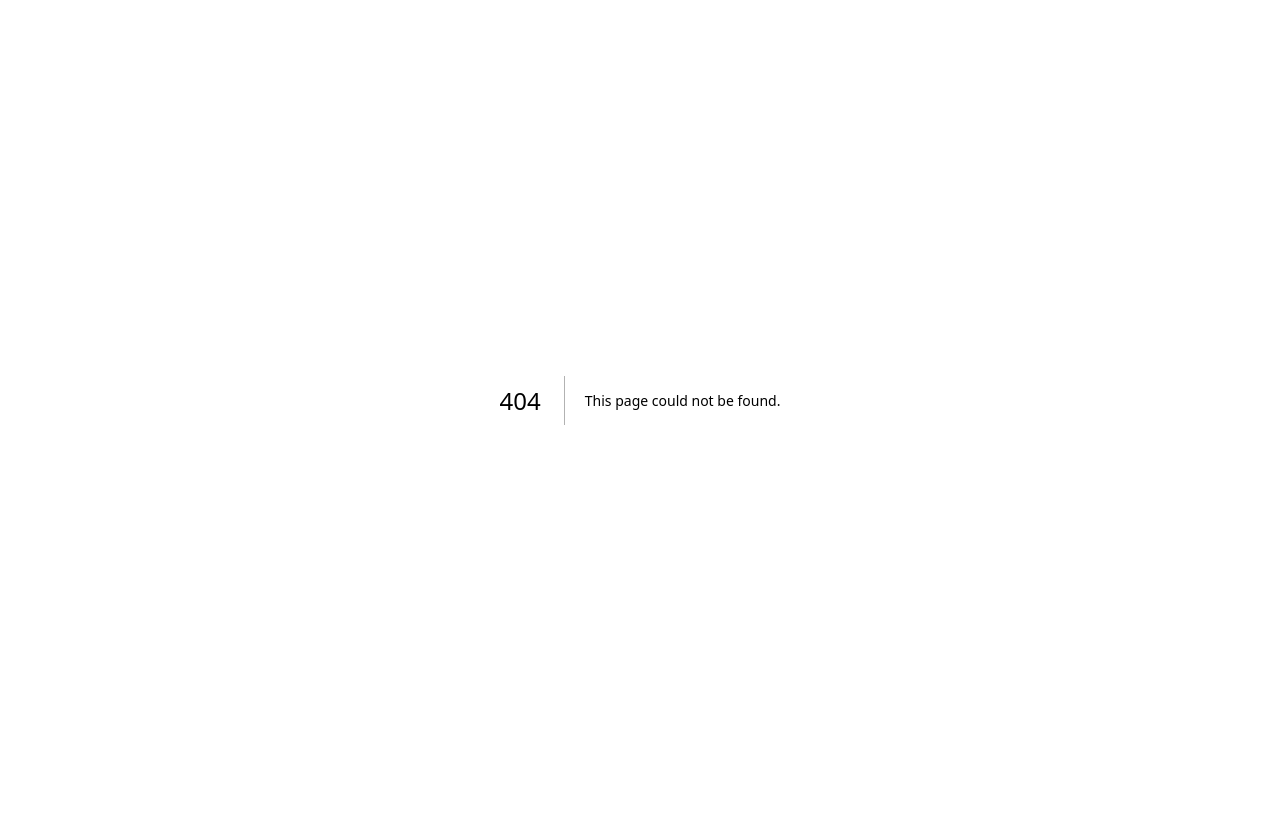
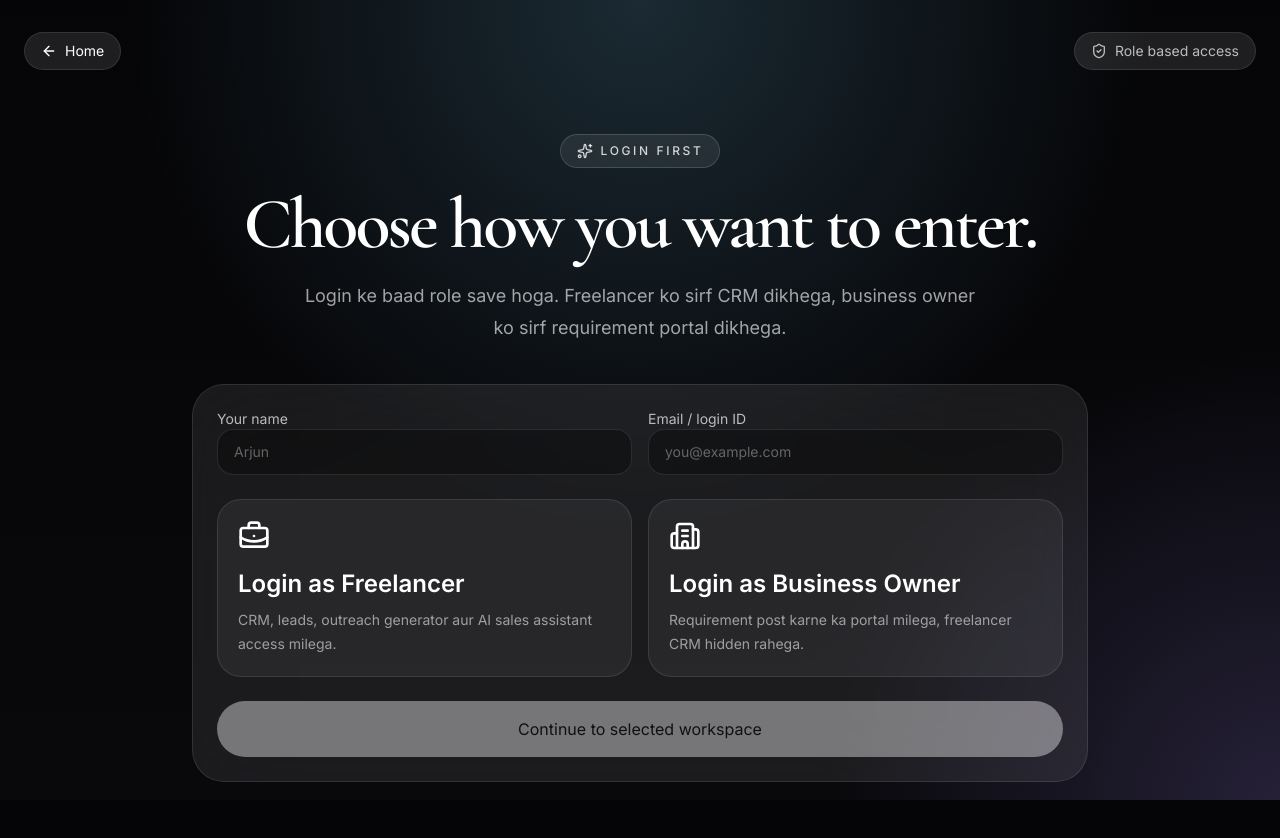
Before and after one commit to niteshsingh12880-hue/atelier-leads, a Next.js app: page /login in a window 1280 px wide. Before the commit this address had no page. Shown: the top 838 px of the page. Before the commit the page ends 800 px from the top, so only its background shows below. Built offline with nearby package versions, Linux system fonts and the light colour scheme.

Commit message:
role-based-login

```diff
--- a/src/app/business/page.tsx
+++ b/src/app/business/page.tsx
@@ -3,6 +3,7 @@
 import Link from "next/link";
 import { useState } from "react";
 import { Building2, CheckCircle2, Home, Send, Sparkles } from "lucide-react";
+import { AuthGate, SessionBadge } from "@/lib/auth";
 import { Lead, normalizeLeads, scoreLead, ServiceIntent, services, starterLeads, storageKey } from "@/lib/leads";
 
 function getStoredLeads() {
@@ -53,11 +54,12 @@ export default function BusinessPage() {
   }
 
   return (
-    <main className="min-h-screen bg-[#050507] text-white">
+    <AuthGate allowedRole="business">
+      <main className="min-h-screen bg-[#050507] text-white">
       <div className="pointer-events-none fixed inset-0 bg-[radial-gradient(circle_at_top_right,rgba(34,211,238,0.18),transparent_30rem),radial-gradient(circle_at_bottom_left,rgba(16,185,129,0.16),transparent_28rem),linear-gradient(180deg,#050507,#09090c)]" />
       <nav className="relative z-10 mx-auto flex max-w-7xl items-center justify-between px-6 py-6">
         <div><p className="text-xs uppercase tracking-[0.28em] text-cyan-100/60">Business Owner Portal</p><h1 className="text-2xl font-semibold">Post your requirement</h1></div>
-        <Link href="/" className="inline-flex items-center gap-2 rounded-full border border-white/10 bg-white/10 px-4 py-2 text-sm"><Home className="size-4" /> Home</Link>
+        <div className="flex flex-wrap items-center justify-end gap-2"><SessionBadge /><Link href="/" className="inline-flex items-center gap-2 rounded-full border border-white/10 bg-white/10 px-4 py-2 text-sm"><Home className="size-4" /> Home</Link></div>
       </nav>
 
       <section className="relative z-10 mx-auto grid max-w-7xl gap-8 px-6 pb-20 pt-8 lg:grid-cols-[0.8fr_1.2fr]">
@@ -93,6 +95,7 @@ export default function BusinessPage() {
           {posted && <div className="mt-4 flex items-center gap-2 rounded-2xl border border-emerald-300/20 bg-emerald-400/10 p-4 text-sm text-emerald-100"><CheckCircle2 className="size-5" /> Submitted. Freelancer dashboard me inbound lead add ho gaya.</div>}
         </div>
       </section>
-    </main>
+      </main>
+    </AuthGate>
   );
 }
--- a/src/app/freelancer/page.tsx
+++ b/src/app/freelancer/page.tsx
@@ -3,6 +3,7 @@
 import Link from "next/link";
 import { useEffect, useMemo, useState } from "react";
 import { CheckCircle2, ClipboardList, Home, Mail, MessageCircle, Plus, Send, Trash2, Upload, UsersRound } from "lucide-react";
+import { AuthGate, SessionBadge } from "@/lib/auth";
 import { createPitch, Lead, LeadStatus, normalizeLeads, scoreLead, ServiceIntent, serviceBenefit, services, starterLeads, statuses, storageKey } from "@/lib/leads";
 
 function getStoredLeads() {
@@ -102,11 +103,12 @@ export default function FreelancerPage() {
   }
 
   return (
-    <main className="min-h-screen bg-[#050507] text-white">
+    <AuthGate allowedRole="freelancer">
+      <main className="min-h-screen bg-[#050507] text-white">
       <div className="pointer-events-none fixed inset-0 bg-[radial-gradient(circle_at_top_left,rgba(125,211,252,0.14),transparent_28rem),linear-gradient(180deg,#050507,#09090c)]" />
       <nav className="relative z-10 mx-auto flex max-w-7xl items-center justify-between px-6 py-6">
         <div><p className="text-xs uppercase tracking-[0.28em] text-cyan-100/60">Freelancer Workspace</p><h1 className="text-2xl font-semibold">Atelier-Leads CRM</h1></div>
-        <Link href="/" className="inline-flex items-center gap-2 rounded-full border border-white/10 bg-white/10 px-4 py-2 text-sm"><Home className="size-4" /> Home</Link>
+        <div className="flex flex-wrap items-center justify-end gap-2"><SessionBadge /><Link href="/" className="inline-flex items-center gap-2 rounded-full border border-white/10 bg-white/10 px-4 py-2 text-sm"><Home className="size-4" /> Home</Link></div>
       </nav>
 
       <section className="relative z-10 mx-auto max-w-7xl px-6 pb-8">
@@ -167,6 +169,7 @@ export default function FreelancerPage() {
           </div>
         </div>
       </section>
-    </main>
+      </main>
+    </AuthGate>
   );
 }
--- /dev/null
+++ b/src/app/login/page.tsx
@@ -0,0 +1,25 @@
+import Link from "next/link";
+import { ArrowLeft, ShieldCheck, Sparkles } from "lucide-react";
+import { LoginForm } from "@/lib/auth";
+
+export default function LoginPage() {
+  return (
+    <main className="relative min-h-screen overflow-hidden bg-[#050507] px-6 py-8 text-white">
+      <div className="pointer-events-none fixed inset-0 bg-[radial-gradient(circle_at_top,rgba(125,211,252,0.18),transparent_32rem),radial-gradient(circle_at_bottom_right,rgba(167,139,250,0.18),transparent_28rem),linear-gradient(180deg,#050507,#09090c)]" />
+      <nav className="relative z-10 mx-auto flex max-w-7xl items-center justify-between">
+        <Link href="/" className="inline-flex items-center gap-2 rounded-full border border-white/10 bg-white/10 px-4 py-2 text-sm"><ArrowLeft className="size-4" /> Home</Link>
+        <div className="inline-flex items-center gap-2 rounded-full border border-white/10 bg-white/10 px-4 py-2 text-sm text-white/70"><ShieldCheck className="size-4" /> Role based access</div>
+      </nav>
+
+      <section className="relative z-10 mx-auto max-w-5xl pb-10 pt-16 text-center">
+        <div className="mb-5 inline-flex items-center gap-2 rounded-full border border-white/15 bg-white/[0.08] px-4 py-2 text-xs font-medium uppercase tracking-[0.22em] text-white/80 backdrop-blur-2xl"><Sparkles className="size-4" /> Login first</div>
+        <h1 className="font-serif text-5xl font-semibold leading-none tracking-[-0.04em] md:text-7xl">Choose how you want to enter.</h1>
+        <p className="mx-auto mt-5 max-w-2xl text-lg leading-8 text-white/62">Login ke baad role save hoga. Freelancer ko sirf CRM dikhega, business owner ko sirf requirement portal dikhega.</p>
+      </section>
+
+      <div className="relative z-10 pb-16">
+        <LoginForm />
+      </div>
+    </main>
+  );
+}
--- a/src/app/page.tsx
+++ b/src/app/page.tsx
@@ -1,10 +1,11 @@
 import Link from "next/link";
+import { SessionBadge } from "@/lib/auth";
 import { ArrowRight, BriefcaseBusiness, Building2, Globe, MapPinned, MessageCircle, Search, Sparkles } from "lucide-react";
 
 const roles = [
   {
     title: "Join as Freelancer",
-    href: "/freelancer",
+    href: "/login",
     icon: BriefcaseBusiness,
     kicker: "CRM + outreach workspace",
     copy: "Find leads, track pipeline, generate pitches, and convert website, SEO, Google Profile, and AI chatbot prospects.",
@@ -12,7 +13,7 @@ const roles = [
   },
   {
     title: "Join as Business Owner",
-    href: "/business",
+    href: "/login",
     icon: Building2,
     kicker: "Post your project requirement",
     copy: "Tell freelancers what you want built or optimized: website, SEO, Google Business Profile, or 24x7 AI chatbot.",
@@ -37,7 +38,7 @@ export default function Home() {
           <span className="text-xl font-semibold">Atelier-Leads</span>
         </div>
         <div className="hidden rounded-full border border-white/10 bg-white/[0.07] px-6 py-3 text-sm text-white/78 backdrop-blur-2xl md:flex md:gap-8">
-          <Link href="/freelancer">Freelancer</Link><Link href="/business">Business Owner</Link>
+          <SessionBadge />
         </div>
       </nav>
 
@@ -49,7 +50,7 @@ export default function Home() {
           One platform. Two clear journeys.
         </h1>
         <p className="mx-auto mt-6 max-w-3xl text-lg leading-8 text-white/68">
-          Freelancers manage leads and outreach. Business owners post requirements. No mixed dashboard, no confusion.
+          Login first. Then we lock the experience by role: freelancers manage leads, business owners post requirements. No mixed dashboard, no confusion.
         </p>
       </section>
 
--- /dev/null
+++ b/src/lib/auth.tsx
@@ -0,0 +1,170 @@
+"use client";
+
+import Link from "next/link";
+import { useRouter } from "next/navigation";
+import { BriefcaseBusiness, Building2, LockKeyhole, LogOut, UserRound } from "lucide-react";
+import { FormEvent, ReactNode, useEffect, useState } from "react";
+
+export type UserRole = "freelancer" | "business";
+
+export type AuthSession = {
+  name: string;
+  email: string;
+  role: UserRole;
+};
+
+export const authStorageKey = "atelier-auth-session";
+
+const roleLabels: Record<UserRole, string> = {
+  freelancer: "Freelancer",
+  business: "Business Owner",
+};
+
+const roleHome: Record<UserRole, string> = {
+  freelancer: "/freelancer",
+  business: "/business",
+};
+
+function readSession(): AuthSession | null {
+  if (typeof window === "undefined") return null;
+  const saved = window.localStorage.getItem(authStorageKey);
+  if (!saved) return null;
+  try {
+    const parsed = JSON.parse(saved) as Partial<AuthSession>;
+    if (!parsed.name || !parsed.email || (parsed.role !== "freelancer" && parsed.role !== "business")) return null;
+    return { name: parsed.name, email: parsed.email, role: parsed.role };
+  } catch {
+    return null;
+  }
+}
+
+export function getSession() {
+  return readSession();
+}
+
+export function saveSession(session: AuthSession) {
+  window.localStorage.setItem(authStorageKey, JSON.stringify(session));
+}
+
+export function clearSession() {
+  window.localStorage.removeItem(authStorageKey);
+}
+
+export function LoginForm() {
+  const router = useRouter();
+  const [name, setName] = useState("");
+  const [email, setEmail] = useState("");
+  const [role, setRole] = useState<UserRole | null>(null);
+
+  useEffect(() => {
+    const session = readSession();
+    if (session) router.replace(roleHome[session.role]);
+  }, [router]);
+
+  function submit(event: FormEvent<HTMLFormElement>) {
+    event.preventDefault();
+    if (!name.trim() || !email.trim() || !role) return;
+    saveSession({ name: name.trim(), email: email.trim(), role });
+    router.replace(roleHome[role]);
+  }
+
+  return (
+    <form onSubmit={submit} className="mx-auto max-w-4xl rounded-[2rem] border border-white/10 bg-white/[0.08] p-6 text-left backdrop-blur-2xl">
+      <div className="grid gap-4 sm:grid-cols-2">
+        <label className="space-y-2 text-sm text-white/70">
+          Your name
+          <input value={name} onChange={(event) => setName(event.target.value)} placeholder="Arjun" className="w-full rounded-2xl border border-white/10 bg-black/30 px-4 py-3 text-white outline-none placeholder:text-white/35 focus:border-cyan-200/50" />
+        </label>
+        <label className="space-y-2 text-sm text-white/70">
+          Email / login ID
+          <input value={email} onChange={(event) => setEmail(event.target.value)} placeholder="you@example.com" type="email" className="w-full rounded-2xl border border-white/10 bg-black/30 px-4 py-3 text-white outline-none placeholder:text-white/35 focus:border-cyan-200/50" />
+        </label>
+      </div>
+
+      <div className="mt-6 grid gap-4 md:grid-cols-2">
+        <button type="button" onClick={() => setRole("freelancer")} className={`rounded-[1.5rem] border p-5 text-left transition ${role === "freelancer" ? "border-cyan-200 bg-cyan-300/15" : "border-white/10 bg-white/[0.06] hover:bg-white/[0.1]"}`}>
+          <BriefcaseBusiness className="size-8" />
+          <h3 className="mt-4 text-2xl font-semibold">Login as Freelancer</h3>
+          <p className="mt-2 text-sm leading-6 text-white/55">CRM, leads, outreach generator aur AI sales assistant access milega.</p>
+        </button>
+        <button type="button" onClick={() => setRole("business")} className={`rounded-[1.5rem] border p-5 text-left transition ${role === "business" ? "border-emerald-200 bg-emerald-300/15" : "border-white/10 bg-white/[0.06] hover:bg-white/[0.1]"}`}>
+          <Building2 className="size-8" />
+          <h3 className="mt-4 text-2xl font-semibold">Login as Business Owner</h3>
+          <p className="mt-2 text-sm leading-6 text-white/55">Requirement post karne ka portal milega, freelancer CRM hidden rahega.</p>
+        </button>
+      </div>
+
+      <button type="submit" disabled={!name.trim() || !email.trim() || !role} className="mt-6 w-full rounded-full bg-white px-6 py-4 font-bold text-black transition disabled:cursor-not-allowed disabled:opacity-40">
+        Continue to {role ? roleLabels[role] : "selected workspace"}
+      </button>
+    </form>
+  );
+}
+
+export function AuthGate({ allowedRole, children }: { allowedRole: UserRole; children: ReactNode }) {
+  const router = useRouter();
+  const [session, setSession] = useState<AuthSession | null | undefined>(undefined);
+
+  useEffect(() => {
+    const timer = window.setTimeout(() => setSession(readSession()), 0);
+    return () => window.clearTimeout(timer);
+  }, []);
+
+  if (session === undefined) {
+    return <AccessShell title="Checking login..." copy="Workspace verify ho raha hai." />;
+  }
+
+  if (!session) {
+    return <AccessShell title="Login required" copy="Pehle login karo, phir role ke according dashboard open hoga." ctaHref="/login" ctaText="Go to login" />;
+  }
+
+  if (session.role !== allowedRole) {
+    return (
+      <AccessShell
+        title="Wrong workspace"
+        copy={`Aap ${roleLabels[session.role]} ke roop me login ho. Isliye ${roleLabels[allowedRole]} page hidden hai.`}
+        ctaHref={roleHome[session.role]}
+        ctaText={`Open ${roleLabels[session.role]} dashboard`}
+        secondaryAction={() => {
+          clearSession();
+          router.replace("/login");
+        }}
+      />
+    );
+  }
+
+  return <>{children}</>;
+}
+
+export function SessionBadge() {
+  const router = useRouter();
+  const [session, setSession] = useState<AuthSession | null>(null);
+  useEffect(() => {
+    const timer = window.setTimeout(() => setSession(readSession()), 0);
+    return () => window.clearTimeout(timer);
+  }, []);
+  if (!session) return <Link href="/login" className="rounded-full border border-white/10 bg-white/10 px-4 py-2 text-sm">Login</Link>;
+  return (
+    <div className="flex flex-wrap items-center justify-end gap-2">
+      <div className="inline-flex items-center gap-2 rounded-full border border-white/10 bg-white/10 px-4 py-2 text-sm text-white/80"><UserRound className="size-4" /> {session.name} · {roleLabels[session.role]}</div>
+      <button onClick={() => { clearSession(); router.replace("/login"); }} className="inline-flex items-center gap-2 rounded-full border border-white/10 bg-white/10 px-4 py-2 text-sm"><LogOut className="size-4" /> Logout</button>
+    </div>
+  );
+}
+
+function AccessShell({ title, copy, ctaHref, ctaText, secondaryAction }: { title: string; copy: string; ctaHref?: string; ctaText?: string; secondaryAction?: () => void }) {
+  return (
+    <main className="grid min-h-screen place-items-center bg-[#050507] px-6 text-white">
+      <div className="pointer-events-none fixed inset-0 bg-[radial-gradient(circle_at_top,rgba(125,211,252,0.18),transparent_32rem),linear-gradient(180deg,#050507,#09090c)]" />
+      <div className="relative z-10 max-w-xl rounded-[2rem] border border-white/10 bg-white/[0.08] p-8 text-center backdrop-blur-2xl">
+        <div className="mx-auto grid size-14 place-items-center rounded-2xl bg-white text-black"><LockKeyhole className="size-6" /></div>
+        <h1 className="mt-6 text-4xl font-semibold">{title}</h1>
+        <p className="mt-3 leading-7 text-white/60">{copy}</p>
+        <div className="mt-6 flex flex-col gap-3 sm:flex-row sm:justify-center">
+          {ctaHref && <Link href={ctaHref} className="rounded-full bg-white px-5 py-3 font-bold text-black">{ctaText}</Link>}
+          {secondaryAction && <button onClick={secondaryAction} className="rounded-full border border-white/15 bg-white/10 px-5 py-3 font-semibold">Switch role</button>}
+        </div>
+      </div>
+    </main>
+  );
+}
```
